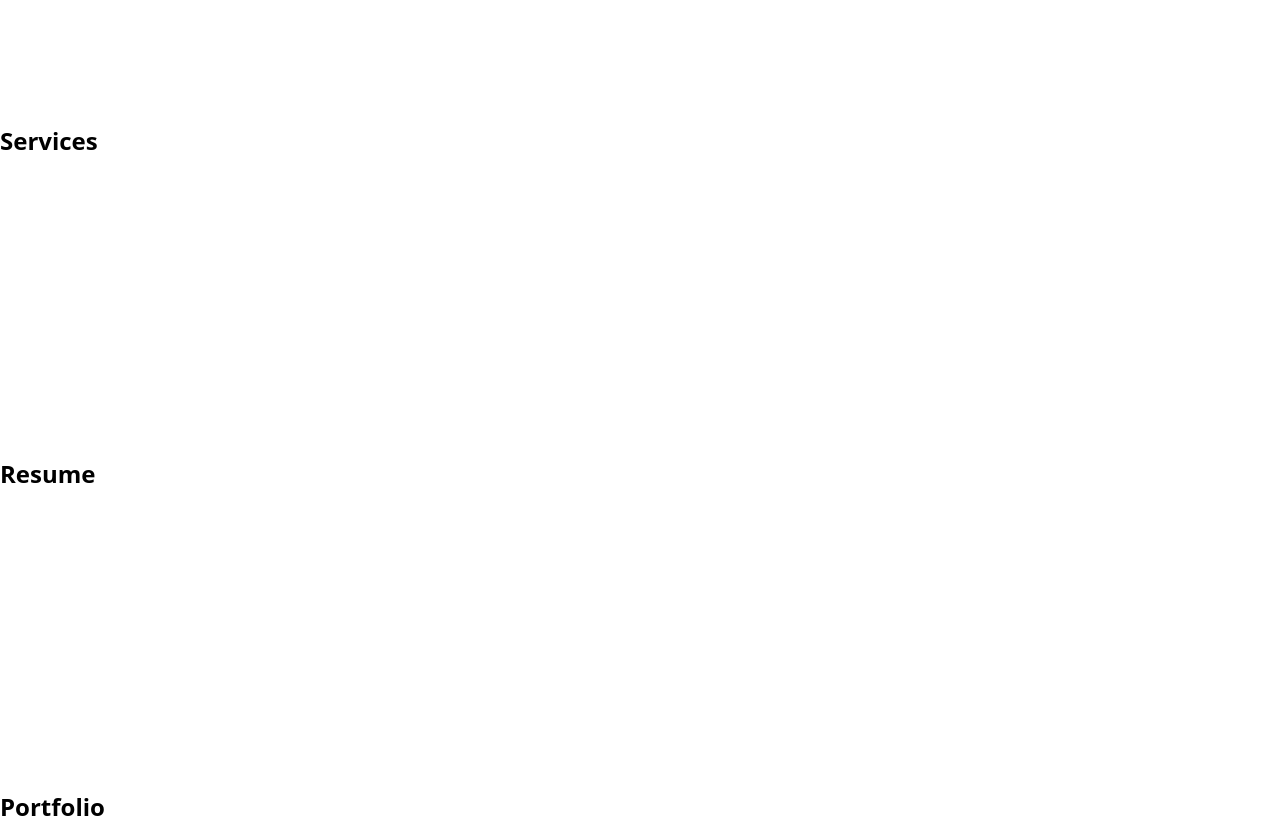
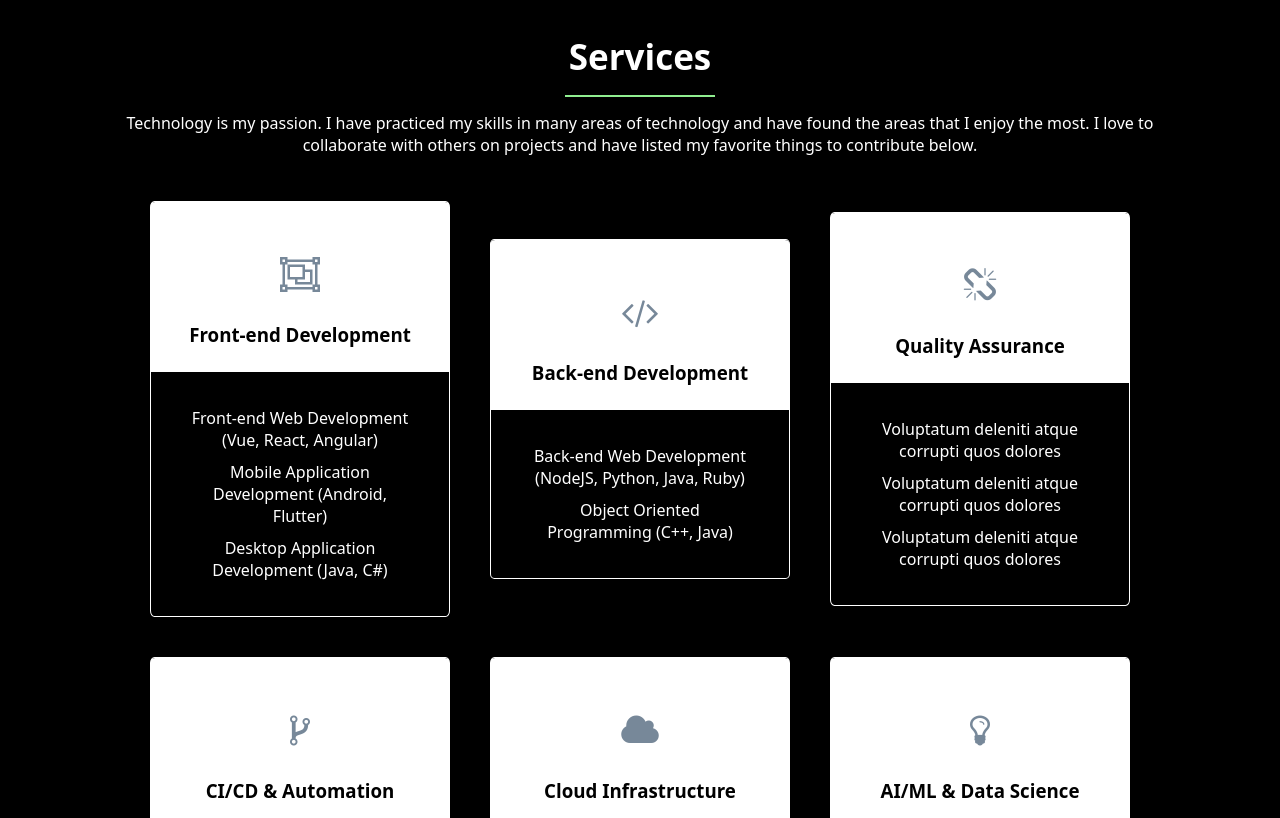
Before and after one commit to codyuhi/portfolio, a Vue app in the folder vue-app/: page / in a window 1280 px wide. Shown: the part 1840-2658 px from the top of the page. Built offline with nearby package versions, Linux system fonts and the light colour scheme.

Commit message:
Structure is in place, needs content

```diff
--- a/vue-app/src/App.vue
+++ b/vue-app/src/App.vue
@@ -45,6 +45,7 @@ export default {
 * {
   --lightest: white;
   --light: lightgreen;
+  --neutral: lightslategray;
   --dark: lightcoral;
   --darkest: black;
   margin: 0;
@@ -57,6 +58,7 @@ export default {
 }
 
 .section {
+  max-width: 100%;
   padding: 150px 0 150px 0;
   color: var(--lightest);
 }
--- a/vue-app/src/components/About.vue
+++ b/vue-app/src/components/About.vue
@@ -110,6 +110,9 @@ export default {
 #about-grid-container {
   margin: 0 0 25px 0;
 }
+h2 {
+  font-size: 35px;
+}
 i {
   font-size: 22px;
   font-weight: bold;
@@ -131,6 +134,7 @@ hr {
   width: 60vw;
   height: auto;
   margin-bottom: 25px;
+  max-width: 730px;
 }
 
 #about-icons > a > i {
@@ -141,7 +145,7 @@ hr {
 @media only screen and (min-width: 800px) {
   #about-container {
     margin: 0 75px 75px 75px;
-    padding: 150px 0 150px 0;
+    padding: 100px 0 70px 0;
   }
   #about {
     max-width: 1370px;
--- a/vue-app/src/components/Hero.vue
+++ b/vue-app/src/components/Hero.vue
@@ -187,6 +187,7 @@ h1 {
     background-size: contain;
     background-position-x: 100%;
     background-position-y: 100%;
+    max-width: 100vw;
   }
   #hero {
     flex-direction: row;
@@ -218,14 +219,12 @@ h1 {
 
 /* Desktop View */
 @media only screen and (min-width: 1012px) {
-  #hero-container {
+  #hero {
     background-image: url("../assets/suit.png");
     background-repeat: no-repeat;
     background-size: contain;
     background-position-x: 80%;
     background-position-y: 100%;
-  }
-  #hero {
     max-width: 1500px;
     flex-direction: row;
     justify-content: center;
--- a/vue-app/src/components/Navbar.vue
+++ b/vue-app/src/components/Navbar.vue
@@ -372,7 +372,7 @@ export default {
   background-color: var(--darkest);
 }
 .opaque-menu-icon > div > span {
-  background: var(--darkest) !important;
+  background: var(--light) !important;
 }
 .about-menu-icon > div > span {
   background: var(--light) !important;
@@ -650,7 +650,6 @@ li {
   #navbar-container {
     display: flex;
     justify-content: center;
-    max-width: 1920px;
   }
   #mobile-navbar {
     display: none;
@@ -661,6 +660,7 @@ li {
     flex-direction: row;
     justify-content: space-between;
     align-items: center;
+    max-width: 1920px;
     padding: 0 25px 0 15px;
   }
   h1 {
--- a/vue-app/src/components/Services.vue
+++ b/vue-app/src/components/Services.vue
@@ -2,7 +2,42 @@
   <div id="services-container" class="section">
     <!-- Inspired by the MyResume template -->
     <div id="services">
-      <h2>Services</h2>
+      <div id="services-header-container">
+        <h2>Services</h2>
+        <hr />
+        <p>
+          Technology is my passion. I have practiced my skills in many areas of
+          technology and have found the areas that I enjoy the most. I love to
+          collaborate with others on projects and have listed my favorite things
+          to contribute below.
+        </p>
+      </div>
+      <div id="services-cells-container">
+        <div
+          v-for="service in servicesArray"
+          v-bind:key="service.name"
+          class="cell"
+        >
+          <div class="cell-top">
+            <i
+              v-bind:class="'fa fa-' + service.icon"
+              v-bind:id="service.icon + '-icon'"
+            ></i>
+            <h3>{{ service.name }}</h3>
+          </div>
+          <div class="cell-bottom">
+            <ul>
+              <li
+                v-for="bullet in service.bullets"
+                v-bind:key="bullet.id"
+                class="service-bullet"
+              >
+                {{ bullet.value }}
+              </li>
+            </ul>
+          </div>
+        </div>
+      </div>
     </div>
   </div>
 </template>
@@ -10,11 +45,245 @@
 <script>
 export default {
   name: "Services",
+  data() {
+    return {
+      servicesArray: [
+        {
+          name: "Front-end Development",
+          description: "",
+          bullets: [
+            {
+              id: "fe1",
+              value: "Front-end Web Development (Vue, React, Angular)",
+            },
+            {
+              id: "fe2",
+              value: "Mobile Application Development (Android, Flutter)",
+            },
+            {
+              id: "fe3",
+              value: "Desktop Application Development (Java, C#)",
+            },
+          ],
+          icon: "object-group",
+        },
+        {
+          name: "Back-end Development",
+          description: "",
+          bullets: [
+            {
+              id: "be1",
+              value: "Back-end Web Development (NodeJS, Python, Java, Ruby)",
+            },
+            {
+              id: "be2",
+              value: "Object Oriented Programming (C++, Java)",
+            },
+            {
+              id: "be3",
+              value: "",
+            },
+          ],
+          icon: "code",
+        },
+        {
+          name: "Quality Assurance",
+          description: "",
+          bullets: [
+            {
+              id: "qa1",
+              value: "Voluptatum deleniti atque corrupti quos dolores",
+            },
+            {
+              id: "qa2",
+              value: "Voluptatum deleniti atque corrupti quos dolores",
+            },
+            {
+              id: "qa3",
+              value: "Voluptatum deleniti atque corrupti quos dolores",
+            },
+          ],
+          icon: "chain-broken",
+        },
+        {
+          name: "CI/CD & Automation",
+          description: "",
+          bullets: [
+            {
+              id: "ci1",
+              value: "Voluptatum deleniti atque corrupti quos dolores",
+            },
+            {
+              id: "ci2",
+              value: "Voluptatum deleniti atque corrupti quos dolores",
+            },
+            {
+              id: "ci3",
+              value: "Voluptatum deleniti atque corrupti quos dolores",
+            },
+          ],
+          icon: "code-fork",
+        },
+        {
+          name: "Cloud Infrastructure",
+          description: "",
+          bullets: [
+            {
+              id: "cl1",
+              value: "Voluptatum deleniti atque corrupti quos dolores",
+            },
+            {
+              id: "cl2",
+              value: "Voluptatum deleniti atque corrupti quos dolores",
+            },
+            {
+              id: "cl3",
+              value: "Voluptatum deleniti atque corrupti quos dolores",
+            },
+          ],
+          icon: "cloud",
+        },
+        {
+          name: "AI/ML & Data Science",
+          description: "",
+          bullets: [
+            {
+              id: "ai1",
+              value: "Voluptatum deleniti atque corrupti quos dolores",
+            },
+            {
+              id: "ai2",
+              value: "Voluptatum deleniti atque corrupti quos dolores",
+            },
+            {
+              id: "ai3",
+              value: "Voluptatum deleniti atque corrupti quos dolores",
+            },
+          ],
+          icon: "lightbulb-o",
+        },
+      ],
+    };
+  },
 };
 </script>
 
 <style scoped>
-#services {
+#services-container {
+  background-color: var(--darkest);
+  text-align: center;
+}
+#services,
+i {
+  color: var(--lightest);
+  display: flex;
+  flex-direction: column;
+  justify-content: center;
+  align-items: center;
+}
+#services-header-container {
+  display: flex;
+  flex-direction: column;
+  justify-content: center;
+  align-items: center;
+  max-width: 90vw;
+  margin: 25px;
+}
+h2 {
+  font-size: 35px;
+}
+h3 {
   color: var(--darkest);
 }
+hr {
+  margin: 15px 0 15px 0;
+  color: var(--light);
+  border: 1px solid var(--light);
+  width: 150px;
+}
+#services-cells-container {
+  display: flex;
+  flex-direction: row;
+  flex-wrap: wrap;
+  justify-content: center;
+  align-items: center;
+  width: 100%;
+  max-width: 1300px;
+}
+.cell {
+  display: flex;
+  flex-direction: column;
+  margin: 20px;
+  border: 1px solid var(--lightest);
+  width: 300px;
+  max-width: 90vw;
+  border-radius: 1.5%;
+}
+.cell-top {
+  display: flex;
+  flex-direction: column;
+  justify-content: center;
+  align-items: center;
+  background-color: var(--lightest);
+  padding: 25px;
+  border-radius: 1.5% 1.5% 0 0;
+}
+.cell-bottom {
+  display: flex;
+  flex-direction: column;
+  justify-content: center;
+  align-items: center;
+  padding: 25px;
+}
+i {
+  font-size: 35px;
+  margin: 15px;
+  color: var(--neutral);
+  padding: 15px;
+  border-radius: 50%;
+  width: 65px;
+  transition: all 0.3s ease-in-out;
+}
+.cell:hover > div > i {
+  background-color: var(--neutral);
+  color: var(--lightest);
+}
+#object-group-icon,
+#chain-broken-icon,
+#cloud-icon {
+  color: var(--neutral);
+}
+.cell:hover > div > #object-group-icon,
+.cell:hover > div > #chain-broken-icon,
+.cell:hover > div > #cloud-icon {
+  color: var(--lightest);
+  background-color: var(--neutral);
+}
+ul {
+  list-style-type: none;
+}
+.service-bullet {
+  margin: 10px;
+}
+
+/* Tablet View */
+@media only screen and (min-width: 800px) and (max-width: 1022px) {
+  #services-header-container {
+    max-width: 85vw;
+  }
+}
+
+/* Desktop View */
+@media only screen and (min-width: 1023px) {
+  #services {
+    max-width: 1920px;
+    display: flex;
+    flex-direction: column;
+    justify-content: center;
+    align-items: center;
+  }
+  #services-header-container {
+    max-width: 1100px;
+  }
+}
 </style>
```
